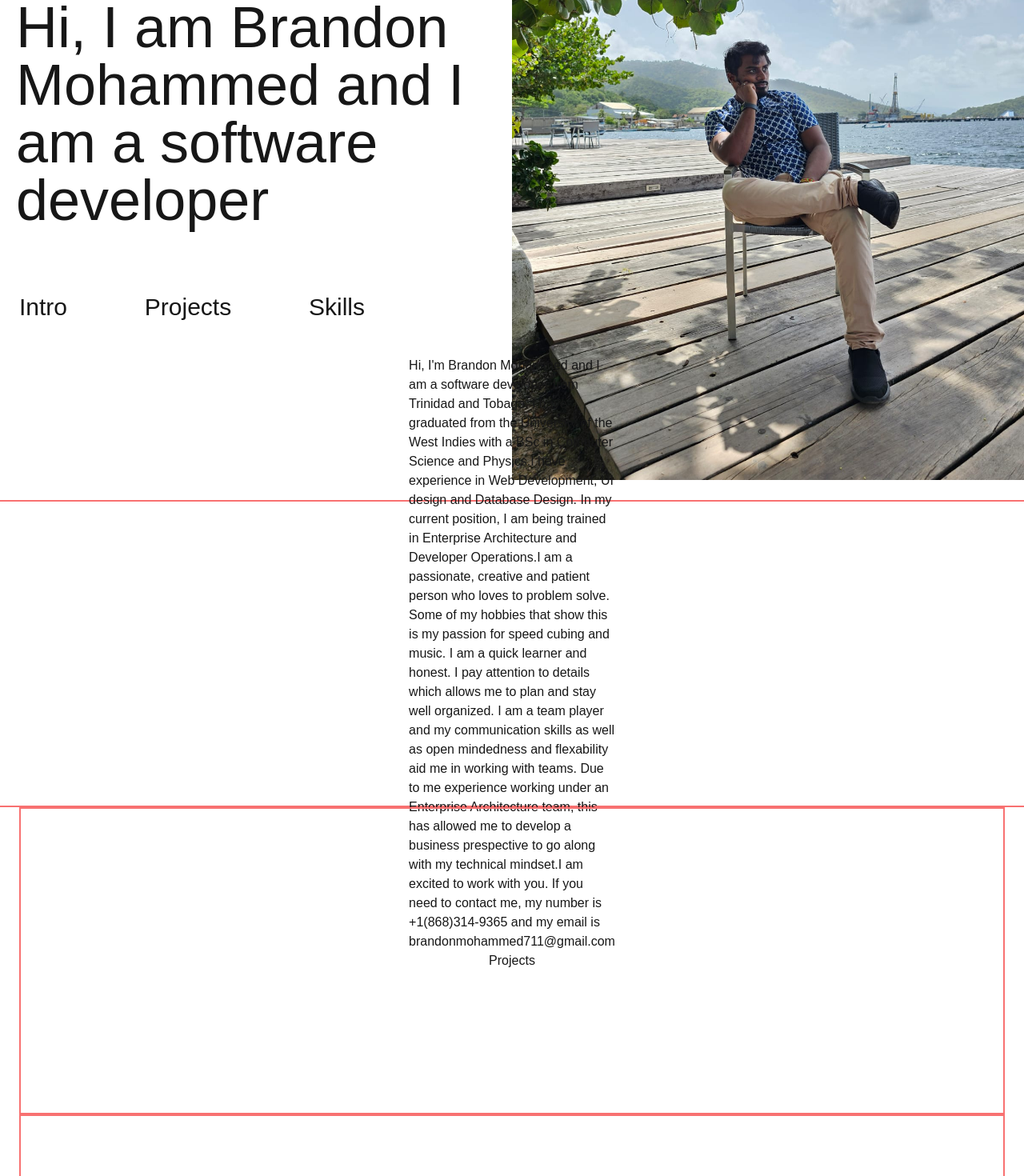
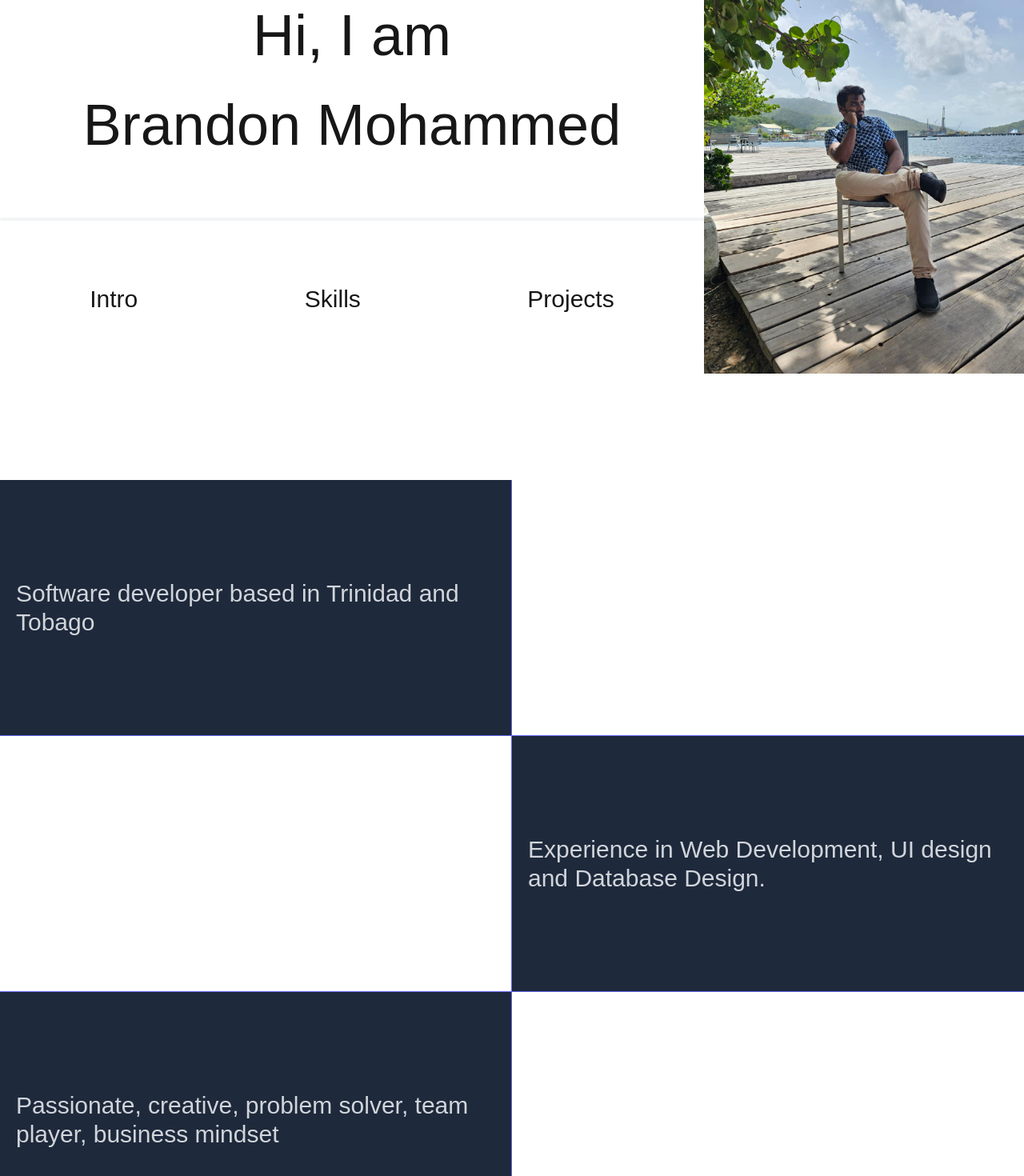
Before and after one commit to BrandonCMohammed/portfolio, a Next.js app in the folder portfolio/: page / in a window 1280 px wide. Shown: the part 200-1670 px from the top of the page at 80% size. Built offline with nearby package versions, Linux system fonts and the light colour scheme.

Commit message:
Styled the intro component, added a horizontal line to the header and centered it

```diff
--- a/portfolio/app/components/header.tsx
+++ b/portfolio/app/components/header.tsx
@@ -6,25 +6,31 @@ export default function Header() {
     <>
       <div className="flex flex-col-reverse md:flex-row justify-center items-center h-screen">
         <div className=" w-full h-full flex flex-col justify-center ">
-          <div>
-            <p className="text-7xl px-5 mb-10 leading-11 ">
-              Hi, I am Brandon Mohammed and I am a software developer
+          <div >
+            <p className="text-7xl px-5 mb-10 leading-11 flex justify-center items-center">
+              Hi, I am
+            </p>
+            <p className="text-7xl px-5 mb-10 leading-11 flex justify-center items-center">
+              Brandon Mohammed
             </p>
           </div>
-          <div className="flex flex-col md:flex-row justify-between items-center w-full md:w-3/4 mt-10 px-2">
+
+          <hr className="w-[55rem] h-1 mx-auto my-4 bg-gray-100 border-0 rounded-sm md:my-10 dark:bg-gray-700"/>
+
+          <div className="flex flex-col md:flex-row justify-around items-center w-full  mt-10 px-2">
             <div>
               <Link href="#intro_about_me" className="rounded-full  text-3xl px-4 py-2">
                 Intro
               </Link>
             </div>
             <div>
-              <Link href="#projects" className="rounded-full  text-3xl px-4 py-2">
-                Projects
+              <Link href="#skills" className="rounded-full  text-3xl px-4 py-2">
+                Skills
               </Link>
             </div>
             <div>
-              <Link href="#skills" className="rounded-full  text-3xl px-4 py-2">
-                Skills
+              <Link href="#projects" className="rounded-full  text-3xl px-4 py-2">
+                Projects
               </Link>
             </div>
           </div>
--- a/portfolio/app/components/intro.tsx
+++ b/portfolio/app/components/intro.tsx
@@ -1,32 +1,56 @@
 export default function Intro() {
     return (
         <>
-            <hr/>
-            <section id="intro_about_me" className="h-96 border-2 border-red-400 flex justify-center items-center w-full px-[40em]">
+            <section id="intro_about_me" className=" flex flex-col w-full  text-gray-300">
+
+                <div className="flex flex-row">
+                    <div className="w-1/2 flex justify-center items-center px-5 border-r border-b border-indigo-500 bg-slate-800 text-3xl">
+
+                        Software developer based in Trinidad and Tobago
+
+                    </div>
+                    {/* <hr/> */}
+
+                    <div className="w-1/2 h-80 border-b border-indigo-500 flex justify-center items-center text-5xl">
+                        {/* ABOUT */}
+                    </div>
+
+                </div>
+
+                <div className="flex flex-row">
+
+                    <div className="w-1/2 h-80 border-r border-r border-b border-indigo-500 flex justify-center items-center text-5xl">
+                        {/* EXPERIENCE */}
+                    </div>
+                    <div className="w-1/2 flex justify-center items-center px-5 border-b border-indigo-500 bg-slate-800 text-3xl">
+                        Experience in Web Development, UI design and Database Design.
+                        {/* In my current position, I am being trained in Enterprise Architecture and Developer Operations. */}
+
+                    </div>
+                    {/* <hr/> */}
+
+                </div>
+
+                <div className="flex flex-row">
 
 
-                        Hi, I'm Brandon Mohammed and I am a software developer from Trinidad and Tobago.
-                        I have graduated from the University of the West Indies with a BSc in Computer Science and Physics.
-                        {/* <hr/> */}
+                    <div className="w-1/2 flex justify-center items-center px-5 border-r border-indigo-500 bg-slate-800 text-3xl">
+                        Passionate, creative, problem solver, team player, business mindset
+                        {/* I am a passionate, creative and patient person who loves to problem solve. Some of my hobbies that show this is my passion for speed cubing and music.
+                        I am a quick learner and honest. I pay attention to details which allows me to plan and stay well organized. I am a team player and my
+                        communication skills as well as open mindedness and flexability aid me in working with teams. Due to me experience working under an Enterprise Architecture team,
+                        this has allowed me to develop a business prespective to go along with my technical mindset. */}
+                    </div>
+                    <div className="w-1/2 h-80 flex justify-center items-center text-5xl">
+                        {/* PERSONALITY */}
+                    </div>
+
+                </div>
 
 
 
 
-
-                    I have experience in Web Development, UI design and Database Design.
-                    In my current position, I am being trained in Enterprise Architecture and Developer Operations.
-                    {/* <hr/> */}
-
-
-
-                    I am a passionate, creative and patient person who loves to problem solve. Some of my hobbies that show this is my passion for speed cubing and music.
-                    I am a quick learner and honest. I pay attention to details which allows me to plan and stay well organized. I am a team player and my
-                    communication skills as well as open mindedness and flexability aid me in working with teams. Due to me experience working under an Enterprise Architecture team,
-                    this has allowed me to develop a business prespective to go along with my technical mindset.
-                    {/* <hr/> */}
-
-
-                    I am excited to work with you. If you need to contact me, my number is +1(868)314-9365 and my email is brandonmohammed711@gmail.com
+                {/* I am excited to work with you. If you need to contact me, my number is +1(868)314-9365 and my email is brandonmohammed711@gmail.com */}
 
 
 
--- a/portfolio/app/page.tsx
+++ b/portfolio/app/page.tsx
@@ -4,12 +4,13 @@ import Skills from "./components/skills";
 
 export default function Home() {
   return (
-    <section id="body" className="flex flex-col justify-center items-center p-6">
+    <section id="body" className="flex flex-col justify-center items-center ">
       <Intro/>
+
+      <Skills/>
 
       <Projects/>
 
-      <Skills/>
     </section>
   );
 }
```
